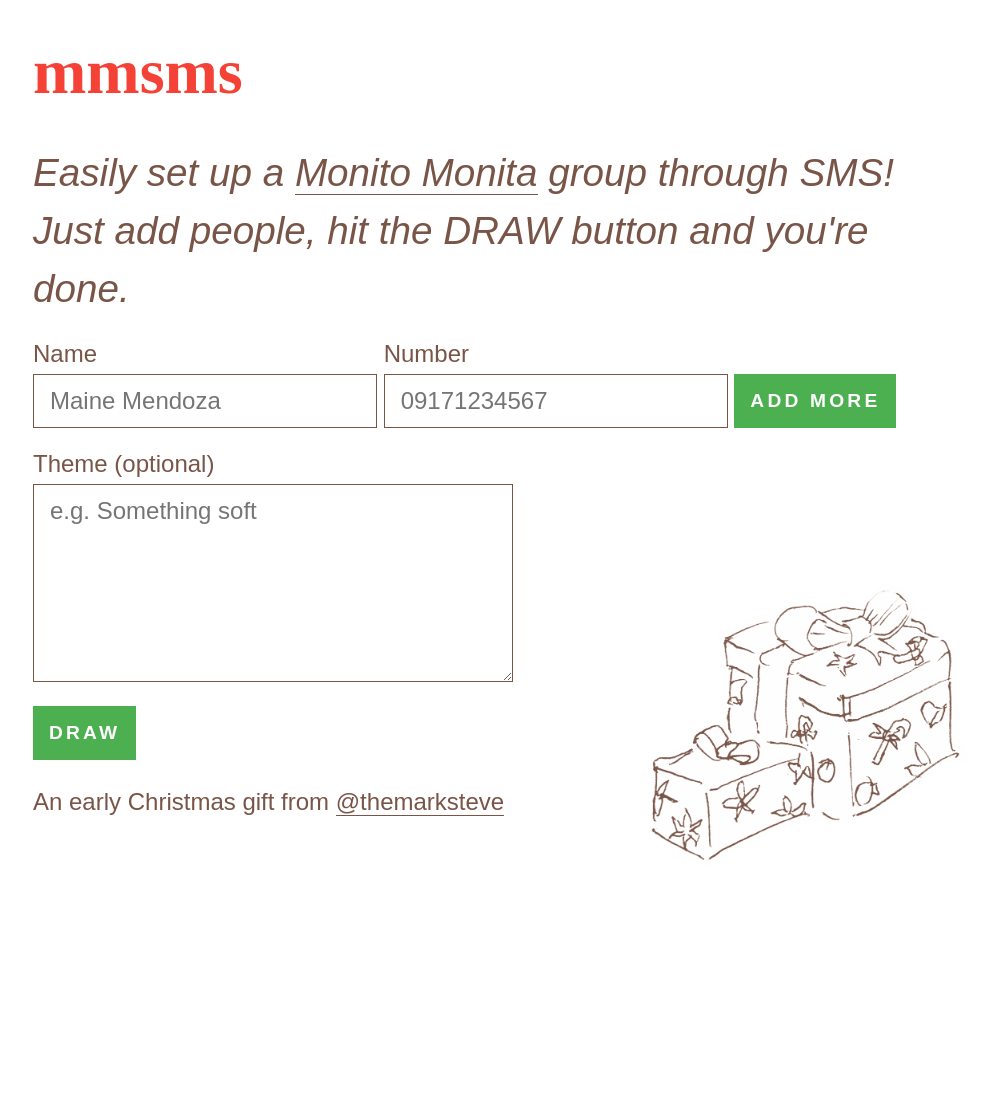
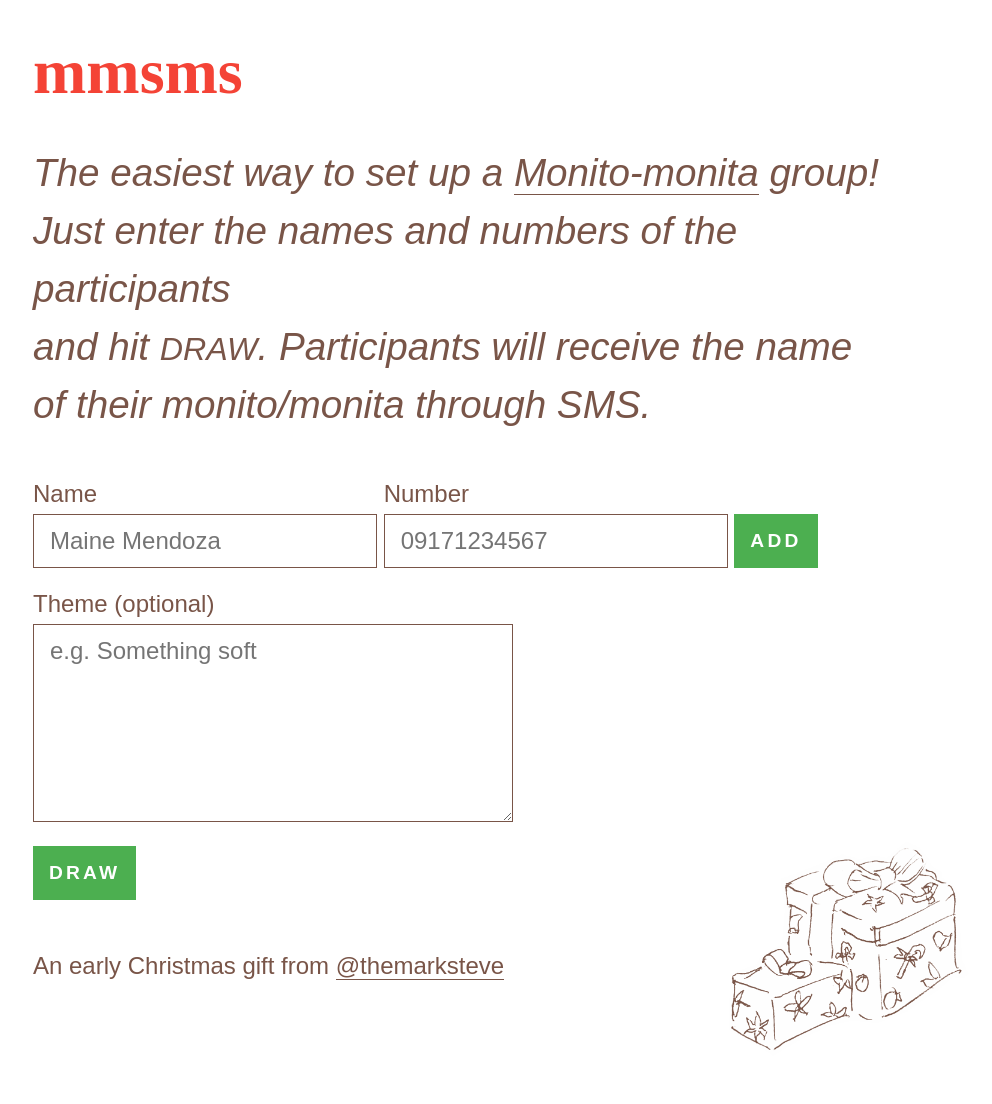
Before and after one commit to marksteve/mmsms, a Flask app: page / in a window 1280 px wide. Shown: the whole page, without its empty margins (151-1143 px from the left). Before the commit the page ends 860 px from the top, so only its background shows below. Run offline with Flask 2, Linux system fonts and the light colour scheme; some libraries are stand-ins or nearby versions.

Commit message:
Update copy and some styles

```diff
--- a/static/styles.css
+++ b/static/styles.css
@@ -11,7 +11,7 @@ body, input, textarea, button {
   font: 24px/1.5 grandma, sans-serif;
   color: #795548;
 }
-h1, p, section {
+h1, p {
   margin: 0 0 1.5rem 0;
   padding: 0;
 }
@@ -72,9 +72,13 @@ label > span {
 }
 main {
   background: url(gifts.png) no-repeat right bottom;
-  background-size: 20rem;
-  width: 60rem;
+  background-size: 15rem;
+  max-width: 60rem;
   padding: 1.5rem;
+  margin-bottom: 3rem;
+}
+section {
+  margin-bottom: 3rem;
 }
 .desc {
   font-size: 161%;
--- a/templates/index.html
+++ b/templates/index.html
@@ -10,10 +10,11 @@
     <main>
       <h1>mmsms</h1>
       <section class="desc">
-        Easily set up a
-        <a href="https://en.wikipedia.org/wiki/Secret_Santa" target="_blank">Monito Monita</a>
-        group through SMS!<br>
-        Just add people, hit the DRAW button and you're done.
+        The easiest way to set up a
+        <a href="https://en.wikipedia.org/wiki/Secret_Santa" target="_blank">Monito-monita</a> group!<br>
+        Just enter the names and numbers of the participants<br>
+        and hit <small>DRAW</small>. Participants will receive the name<br>
+        of their monito/monita through SMS.
       </section>
       <section class="create">
         <p>
@@ -25,7 +26,7 @@
             <span>Number</span>
             <input type="text" placeholder="09171234567">
           </label>
-          <button>Add more</button>
+          <button>Add</button>
         </p>
         <p>
           <label>
```
